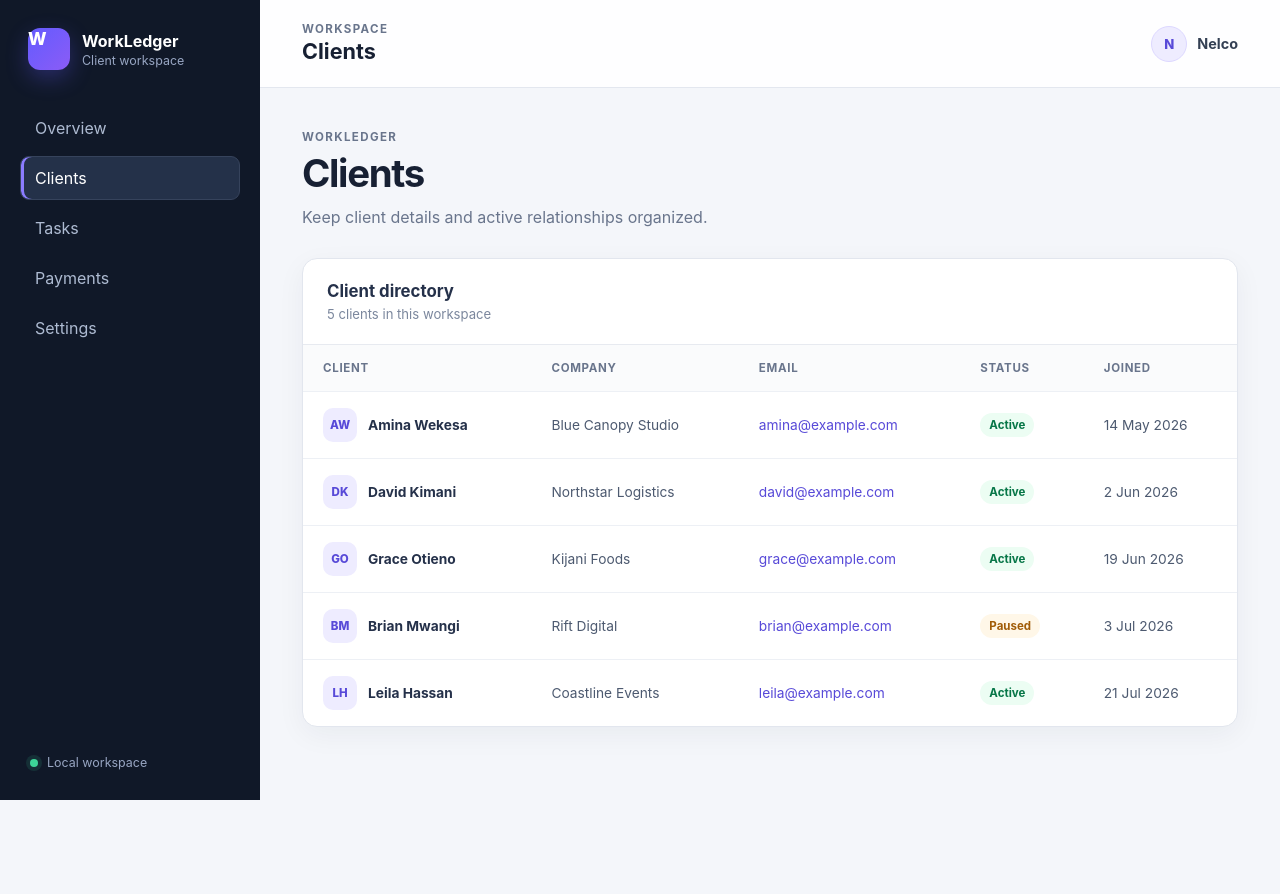
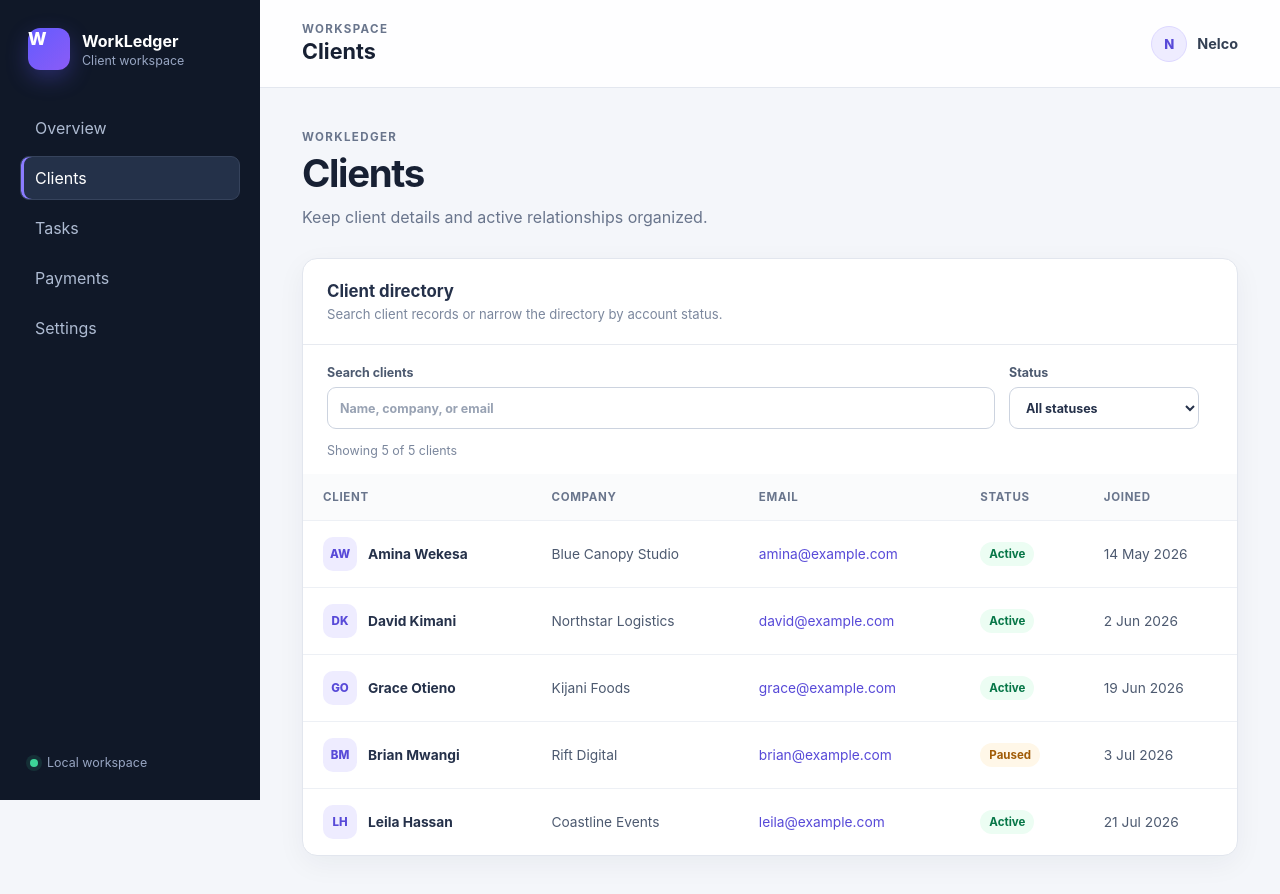
Before and after one commit to nelco254-art/workledger, a React (Vite) app: page / in a window 1280 px wide. Both pictures are taken after a click on the button "Clients". Shown: the top 894 px of the page. Before the commit the page ends 800 px from the top, so only its background shows below. Built offline with nearby package versions, Linux system fonts and the light colour scheme.

Commit message:
feat: add client search and status filtering

```diff
--- a/src/App.css
+++ b/src/App.css
@@ -484,3 +484,97 @@
   color: #596579;
   background: #eef1f5;
 }
+
+.directory-controls {
+  display: grid;
+  grid-template-columns: minmax(240px, 1fr) 190px auto;
+  gap: 14px;
+  align-items: end;
+  padding: 20px 24px 14px;
+}
+
+.filter-field {
+  display: grid;
+  gap: 7px;
+  color: #4d5a70;
+  font-size: 0.78rem;
+  font-weight: 700;
+}
+
+.filter-field input,
+.filter-field select {
+  width: 100%;
+  min-height: 42px;
+  padding: 9px 12px;
+  border: 1px solid #ccd3df;
+  border-radius: 9px;
+  color: #25314a;
+  background: #ffffff;
+  outline: none;
+}
+
+.filter-field input::placeholder {
+  color: #98a2b3;
+}
+
+.filter-field input:focus,
+.filter-field select:focus {
+  border-color: #7569f8;
+  box-shadow: 0 0 0 3px rgb(117 105 248 / 14%);
+}
+
+.secondary-button {
+  min-height: 42px;
+  padding: 9px 14px;
+  border: 1px solid #ccd3df;
+  border-radius: 9px;
+  color: #4d5a70;
+  background: #ffffff;
+  font-weight: 700;
+}
+
+.secondary-button:hover {
+  border-color: #9da8ba;
+  background: #f8f9fc;
+}
+
+.secondary-button:focus-visible {
+  outline: 3px solid #b7aefa;
+  outline-offset: 3px;
+}
+
+.result-count {
+  margin: 0;
+  padding: 0 24px 16px;
+  color: #7b879d;
+  font-size: 0.78rem;
+}
+
+.empty-table-cell {
+  padding: 48px 20px !important;
+  text-align: center;
+}
+
+.empty-table-cell strong,
+.empty-table-cell span {
+  display: block;
+}
+
+.empty-table-cell strong {
+  color: #344054;
+}
+
+.empty-table-cell span {
+  margin-top: 6px;
+  color: #8791a5;
+}
+
+@media (max-width: 720px) {
+  .directory-controls {
+    grid-template-columns: 1fr;
+  }
+
+  .secondary-button {
+    width: 100%;
+  }
+}
--- a/src/components/ClientDirectory.tsx
+++ b/src/components/ClientDirectory.tsx
@@ -1,8 +1,11 @@
-import type { Client } from '../types'
+import { useState } from 'react'
+import type { Client, ClientStatus } from '../types'
 
 interface ClientDirectoryProps {
   clients: Client[]
 }
+
+type StatusFilter = ClientStatus | 'all'
 
 const dateFormatter = new Intl.DateTimeFormat('en-KE', {
   day: 'numeric',
@@ -23,17 +26,85 @@ const getInitials = (name: string) =>
     .toUpperCase()
 
 export function ClientDirectory({ clients }: ClientDirectoryProps) {
+  const [query, setQuery] = useState('')
+  const [statusFilter, setStatusFilter] = useState<StatusFilter>('all')
+
+  const normalizedQuery = query.trim().toLowerCase()
+
+  const filteredClients = clients.filter((client) => {
+    const matchesQuery =
+      normalizedQuery.length === 0 ||
+      client.name.toLowerCase().includes(normalizedQuery) ||
+      client.company.toLowerCase().includes(normalizedQuery) ||
+      client.email.toLowerCase().includes(normalizedQuery)
+
+    const matchesStatus =
+      statusFilter === 'all' || client.status === statusFilter
+
+    return matchesQuery && matchesStatus
+  })
+
+  const hasActiveFilters =
+    normalizedQuery.length > 0 || statusFilter !== 'all'
+
+  const clearFilters = () => {
+    setQuery('')
+    setStatusFilter('all')
+  }
+
   return (
     <div className="directory-panel">
       <div className="directory-header">
         <div>
           <h3>Client directory</h3>
           <p>
-            {clients.length} {clients.length === 1 ? 'client' : 'clients'} in
-            this workspace
+            Search client records or narrow the directory by account status.
           </p>
         </div>
       </div>
+
+      <div className="directory-controls" role="search">
+        <label className="filter-field">
+          <span>Search clients</span>
+          <input
+            aria-describedby="client-results"
+            onChange={(event) => setQuery(event.target.value)}
+            placeholder="Name, company, or email"
+            type="search"
+            value={query}
+          />
+        </label>
+
+        <label className="filter-field">
+          <span>Status</span>
+          <select
+            onChange={(event) =>
+              setStatusFilter(event.target.value as StatusFilter)
+            }
+            value={statusFilter}
+          >
+            <option value="all">All statuses</option>
+            <option value="active">Active</option>
+            <option value="paused">Paused</option>
+            <option value="archived">Archived</option>
+          </select>
+        </label>
+
+        {hasActiveFilters && (
+          <button
+            className="secondary-button"
+            onClick={clearFilters}
+            type="button"
+          >
+            Clear filters
+          </button>
+        )}
+      </div>
+
+      <p className="result-count" id="client-results" aria-live="polite">
+        Showing {filteredClients.length} of {clients.length}{' '}
+        {clients.length === 1 ? 'client' : 'clients'}
+      </p>
 
       <div
         className="table-scroll"
@@ -53,8 +124,10 @@ export function ClientDirectory({ clients }: ClientDirectoryProps) {
               <th scope="col">Joined</th>
             </tr>
           </thead>
+
           <tbody>
-            {clients.map((client) => (
+            {filteredClients.length > 0 ? (
+              filteredClients.map((client) => (
                 <tr key={client.id}>
                   <td>
                     <div className="client-identity">
@@ -79,7 +152,15 @@ export function ClientDirectory({ clients }: ClientDirectoryProps) {
                   </td>
                   <td>{formatDate(client.joinedOn)}</td>
                 </tr>
-            ))}
+              ))
+            ) : (
+              <tr>
+                <td className="empty-table-cell" colSpan={5}>
+                  <strong>No clients found</strong>
+                  <span>Try a different search term or status.</span>
+                </td>
+              </tr>
+            )}
           </tbody>
         </table>
       </div>
```
Lines whose indentation alone changed are shown as unchanged.
